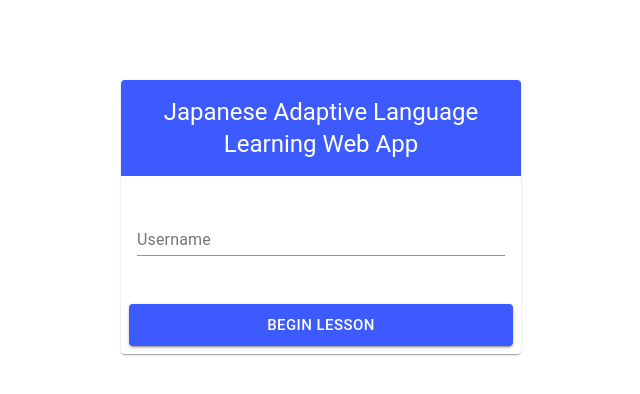
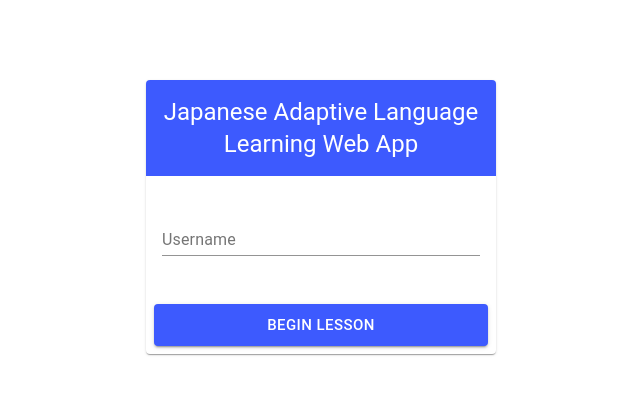
Before and after one commit to xeiwian/japaneseapp, a React (Create React App) app in the folder client/: page / in a window 1280 px wide. Shown: the top 394 px of the page, without its empty margins (319-959 px from the left). Built offline with nearby package versions, Linux system fonts and the light colour scheme.

Commit message:
fixed width for several user interfaces

```diff
--- a/client/src/components/learning/learningPage.js
+++ b/client/src/components/learning/learningPage.js
@@ -26,7 +26,7 @@ const styles = theme => ({
     display: 'column',
     flexWrap: 'wrap',
     justifyContent: 'center',
-    width: 400,
+    width: 350,
     margin: `${theme.spacing(0)} auto`
   },
   instructions: {
--- a/client/src/components/login/loginPage.js
+++ b/client/src/components/login/loginPage.js
@@ -32,7 +32,7 @@ const style = theme => ({
   container: {
     display: 'flex',
     flexWrap: 'wrap',
-    width: 400,
+    width: 350,
     margin: `${theme.spacing(0)} auto`
   },
   loginBtn: {
--- a/client/src/components/practice/practicePage.js
+++ b/client/src/components/practice/practicePage.js
@@ -49,7 +49,7 @@ const styles = theme => ({
     display: 'column',
     flexWrap: 'wrap',
     justifyContent: 'center',
-    width: 400,
+    width: 350,
     margin: `${theme.spacing(0)} auto`
   },
   button: {
```
